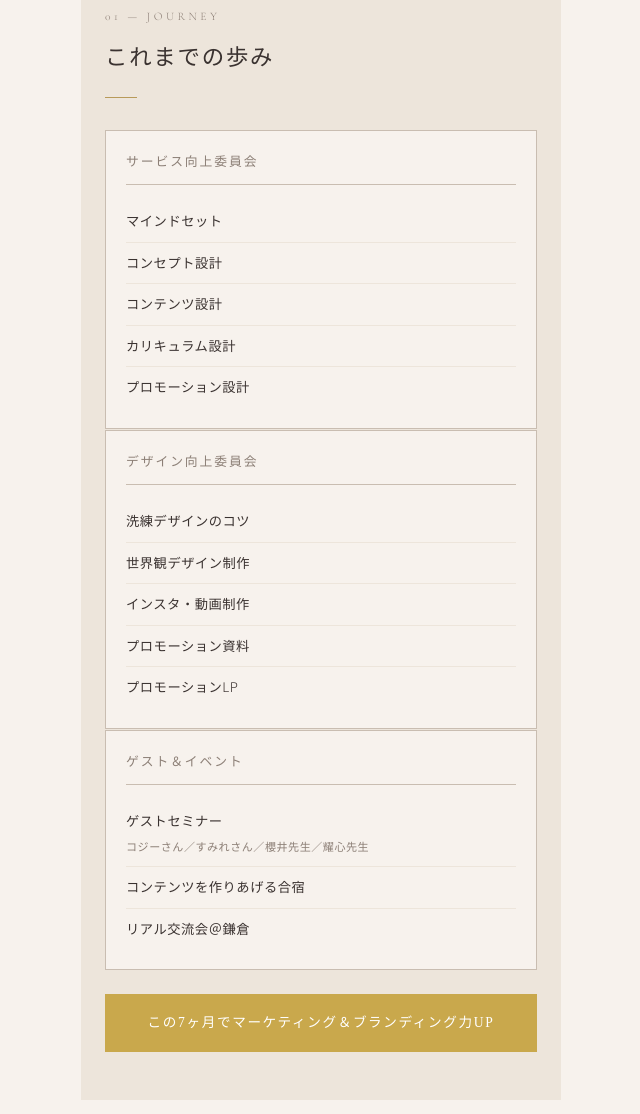
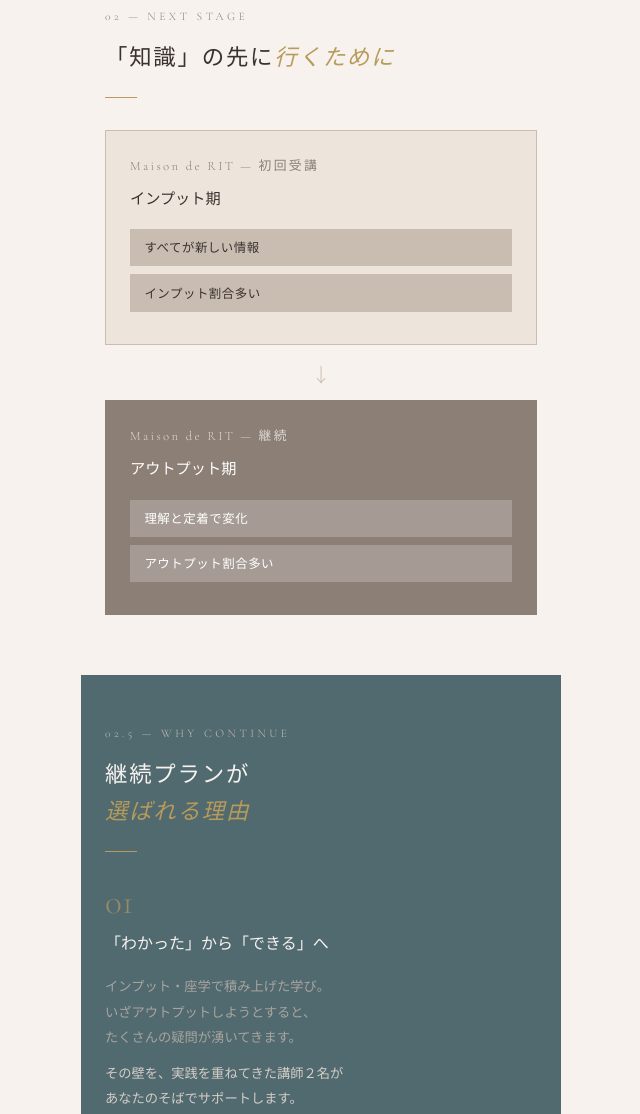
Before and after one commit to gentille830design-boop/mr-lounge-lp, a plain HTML site: page index.html in a window 1280 px wide. Shown: the part 760-1874 px from the top of the page, without its empty margins (319-959 px from the left). Drawn offline with nearby package versions, Linux system fonts and the light colour scheme; a web font is replaced by a local one.

Commit message:
Remove これまでの歩み section

```diff
--- a/index.html
+++ b/index.html
@@ -643,44 +643,6 @@
 </header>
 
 
-<!-- ══ これまでの歩み ══ -->
-<section class="journey">
-  <div class="inner">
-    <p class="sec-label">01 — Journey</p>
-    <h2 class="sec-title">これまでの歩み</h2>
-    <div class="sec-rule"></div>
-
-    <div class="journey-col">
-      <p class="journey-col-title">サービス向上委員会</p>
-      <div class="journey-item">マインドセット</div>
-      <div class="journey-item">コンセプト設計</div>
-      <div class="journey-item">コンテンツ設計</div>
-      <div class="journey-item">カリキュラム設計</div>
-      <div class="journey-item">プロモーション設計</div>
-    </div>
-
-    <div class="journey-col">
-      <p class="journey-col-title">デザイン向上委員会</p>
-      <div class="journey-item">洗練デザインのコツ</div>
-      <div class="journey-item">世界観デザイン制作</div>
-      <div class="journey-item">インスタ・動画制作</div>
-      <div class="journey-item">プロモーション資料</div>
-      <div class="journey-item">プロモーションLP</div>
-    </div>
-
-    <div class="journey-col">
-      <p class="journey-col-title">ゲスト＆イベント</p>
-      <div class="journey-item">ゲストセミナー<br><small style="color:var(--warm-gray)">コジーさん／すみれさん／櫻井先生／耀心先生</small></div>
-      <div class="journey-item">コンテンツを作りあげる合宿</div>
-      <div class="journey-item">リアル交流会＠鎌倉</div>
-    </div>
-
-    <div class="journey-badge">
-      この7ヶ月でマーケティング＆ブランディング力UP
-    </div>
-  </div>
-</section>
-
 
 <!-- ══ NEXT STAGE ══ -->
 <section class="next-stage">
```
